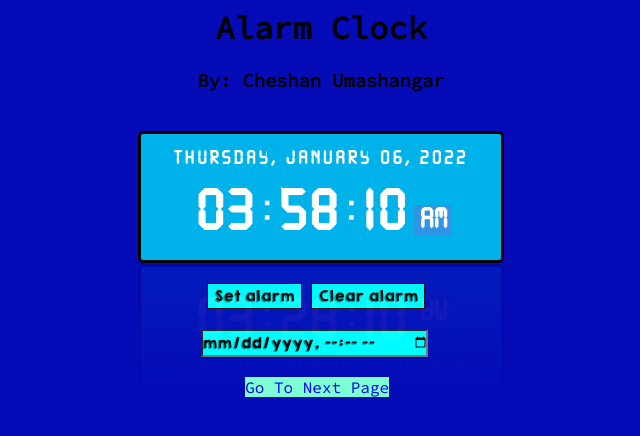
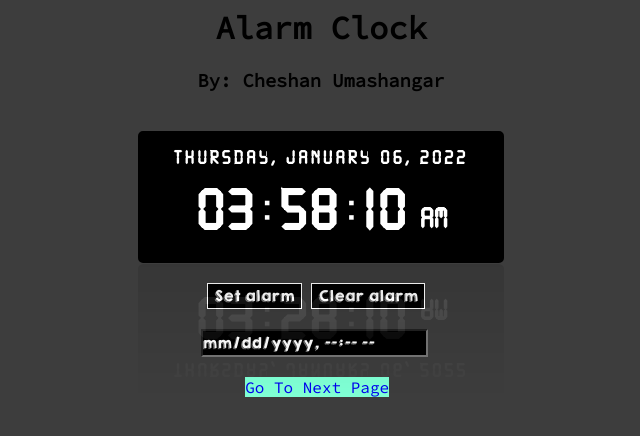
Before and after one commit to Cheshan782/Alarm_Clock, a plain HTML site: page index.html in a window 1280 px wide. Shown: the whole page, without its empty margins (319-959 px from the left). Drawn offline with Linux system fonts and the light colour scheme.

Commit message:
Update style.css

```diff
--- a/style.css
+++ b/style.css
@@ -7,7 +7,7 @@
   src: url(./Fonts/Reg_Font/KGHAPPY.ttf);
 }
 .body{
-    background-color: #040BB7;
+    background-color: #3d3d3d;
     font-family: 'Source Code Pro', monospace;
 
 }
@@ -20,7 +20,7 @@
 }
 .datetime{
     color: #fff;
-    background: #00B2EA;
+    background: black;
     font-family: "Clock-Font", sans-serif;
     width: 340px;
     padding: 15px 10px;
@@ -33,8 +33,8 @@
   }
 
   .datetime:hover{
-    background: #2E94E3;
-    box-shadow: 0 0 30px #2E94E3;
+    background: #3d3d3d;
+    box-shadow: 0 0 30px #3d3d3d;
   }
 
   .date{
@@ -60,7 +60,7 @@
   }
 
   .time span:last-child{
-    background: #2E94E3;
+    background: black;
     font-size: 30px;
     font-weight: 600;
     text-transform: uppercase;
@@ -73,9 +73,9 @@
       margin: 0 auto;
   }
   .button{
-    color: black;
-    background: aqua;
-    border: 1px solid black;
+    color: white;
+    background: black;
+    border: 1px solid white;
     text-align: center;
     font-family: 'Reg-Font';
   }
@@ -83,7 +83,8 @@
     display: flex;
     justify-content: center;
     width: 18%;
-    background-color: aqua;
+    color: white;
+    background-color: black;
     font-family: 'Reg-Font';
     margin-left: 40.5%;
   }
```
